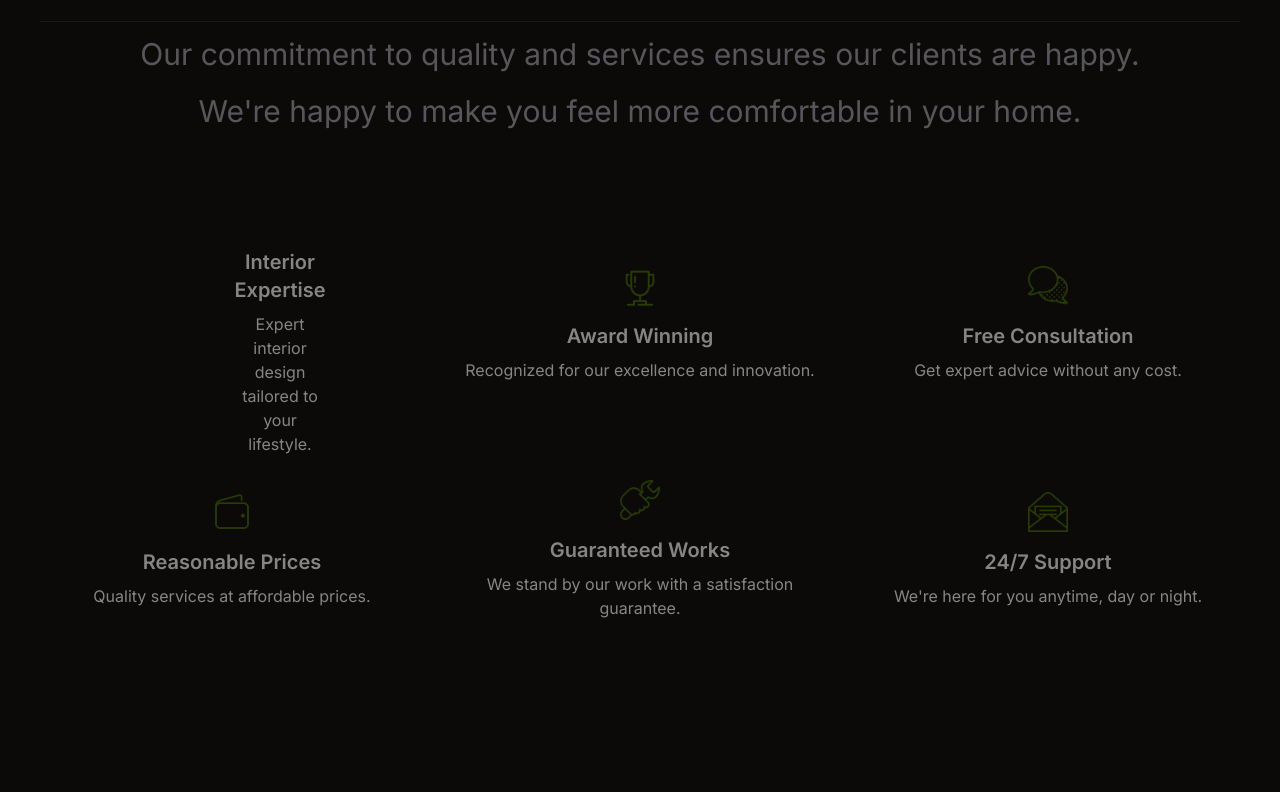
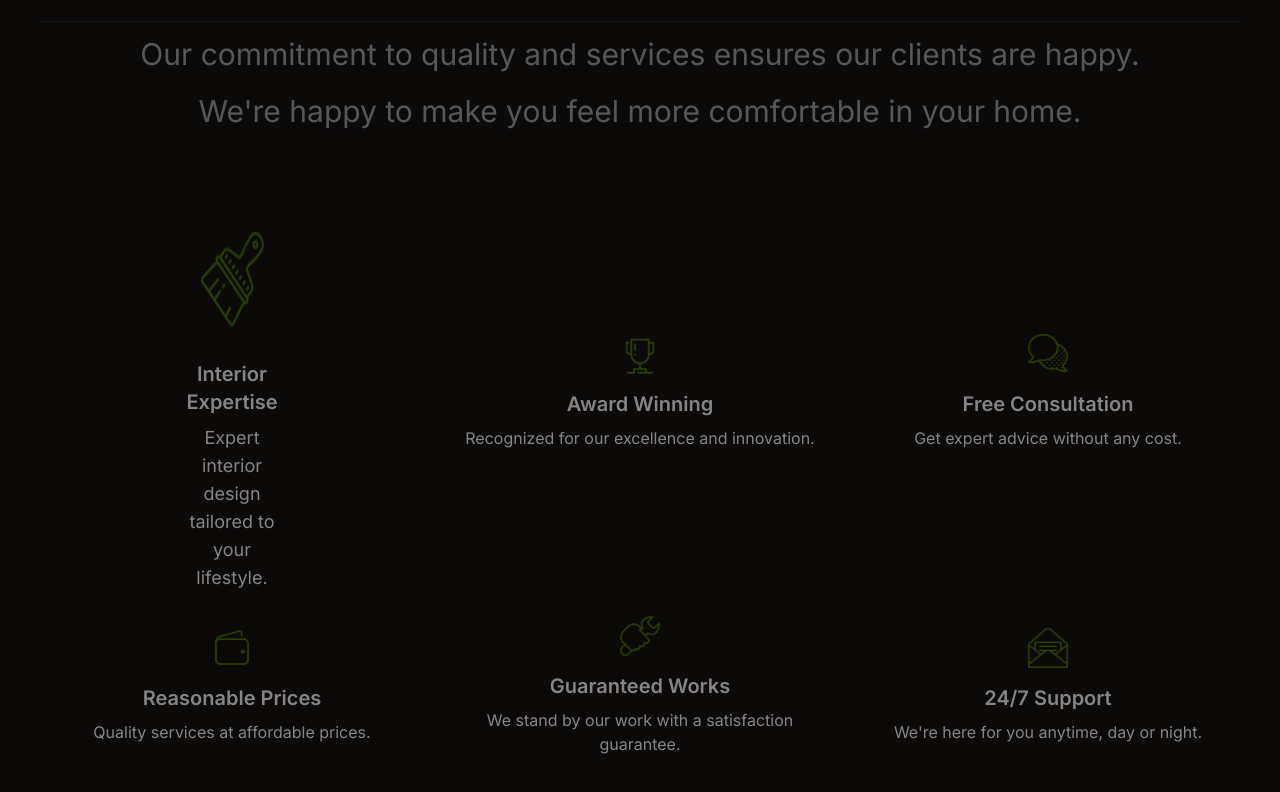
Before and after one commit to Daveroy-Mutisya/JW-Frontend, a Next.js app: page / in a window 1280 px wide. Shown: the part 1873-2665 px from the top of the page. Built offline with nearby package versions, Linux system fonts and the light colour scheme; no server answers.

Commit message:
finished features

```diff
--- a/src/components/Features.tsx
+++ b/src/components/Features.tsx
@@ -74,12 +74,12 @@ const FeaturesSection = () => {
           We're happy to make you feel more comfortable in your home.
         </p>
         </div>
-        <div className="w-full grid grid-cols-1 sm:grid-cols-2 lg:grid-cols-3 gap-6 pt-10 text-white text-center items-center  ">
-          <div className="flex flex-col items-center mx-60 mt-10">
-            <Image src={paintbrush} alt="paintbrush" width={40} height={40} className="sm:w-50 sm:h-50" />
-            <div className="mt-4">
-              <h4 className="text-lg font-semibold sm:text-xl">Interior Expertise</h4>
-              <p className="leading-6 mt-2 text-sm sm:text-base">
+        <div className="w-full grid grid-cols-1 sm:grid-cols-2 lg:grid-cols-3 gap-6 pt-10 text-white text-center items-center">
+          <div className="flex flex-col items-center mx-8 sm:mx-20 lg:mx-40 mt-10">
+            <Image src={paintbrush} alt="paintbrush" width={40} height={40} className="w-16 h-16 sm:w-20 sm:h-20 lg:w-24 lg:h-24" />
+            <div className="mt-6 sm:mt-8">
+              <h4 className="text-base sm:text-lg lg:text-xl font-semibold">Interior Expertise</h4>
+              <p className="leading-6 mt-2 text-sm sm:text-base lg:text-lg">
                 Expert interior design tailored to your lifestyle.
               </p>
             </div>
```
